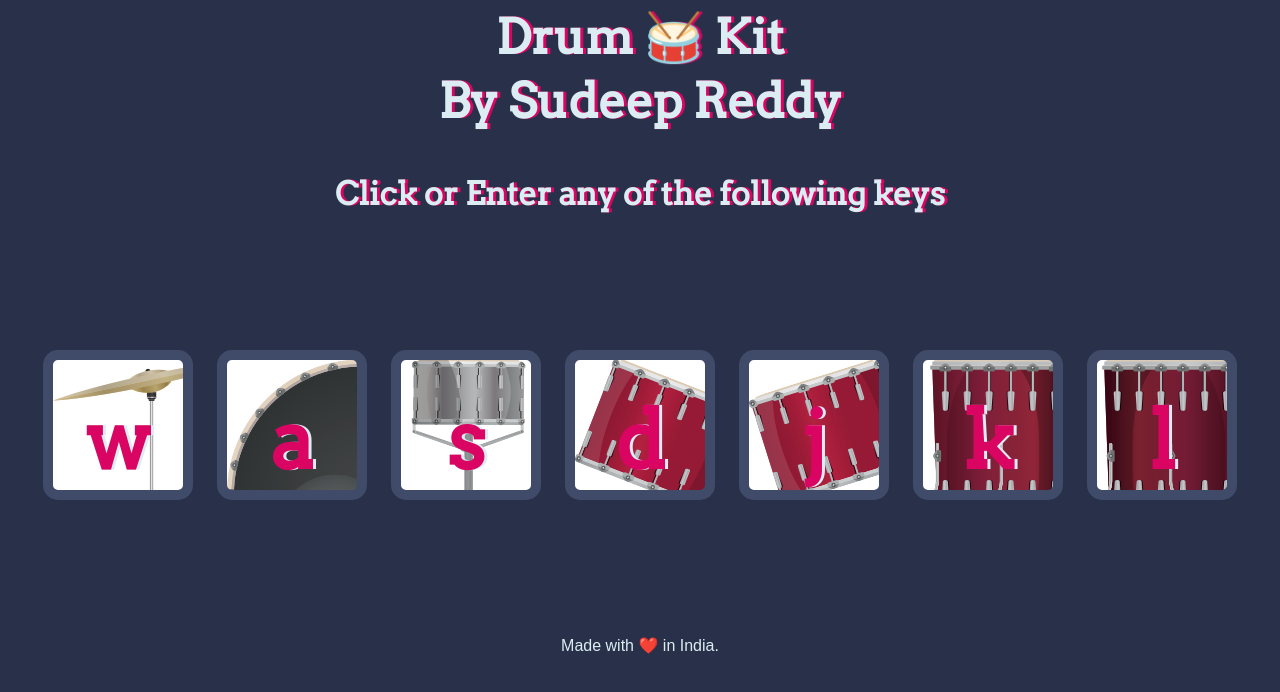
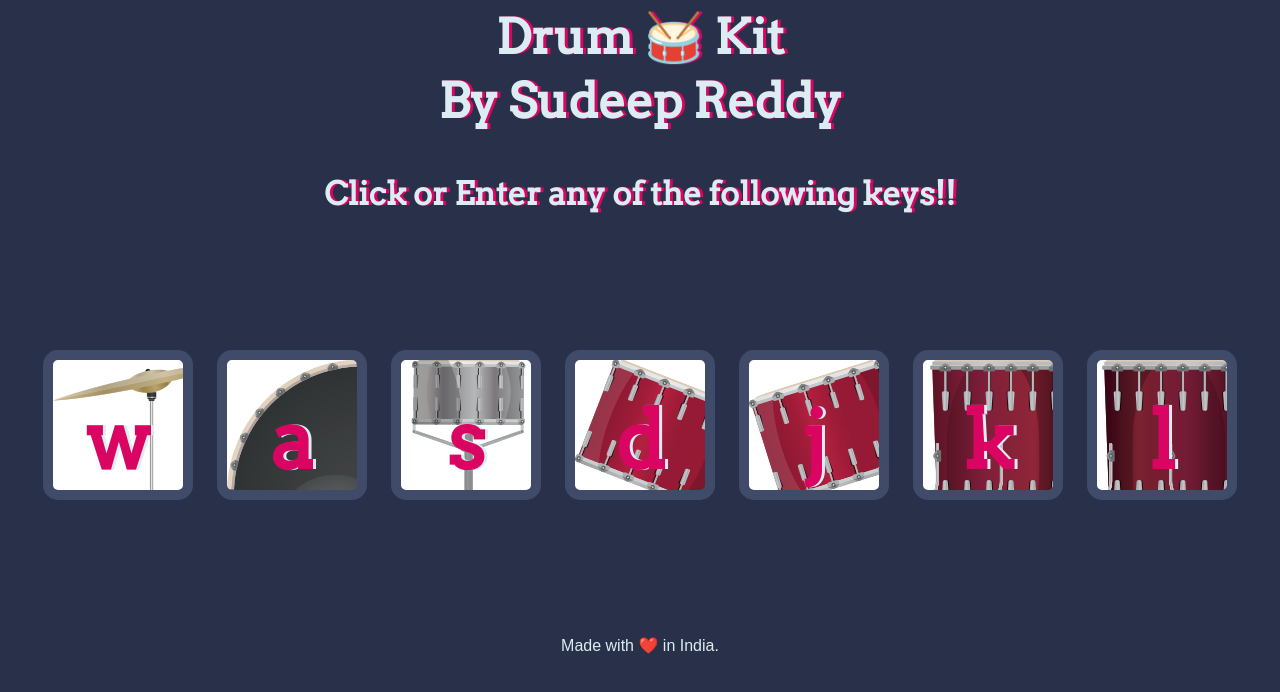
Before and after one commit to vsudeepreddy33/Drums, a plain HTML site: page index.html in a window 1280 px wide. Drawn offline with Linux system fonts and the light colour scheme.

Commit message:
Update index.html

```diff
--- a/index.html
+++ b/index.html
@@ -12,7 +12,7 @@
 
   <h1 id="title">Drum 🥁 Kit</h1>
   <h1>By Sudeep Reddy</h1>
-  <h4>Click or Enter any of the following keys </h4>
+  <h4>Click or Enter any of the following keys!!</h4>
   <div class="set">
     <button class="w drum">w</button>
     <button class="a drum">a</button>
```
